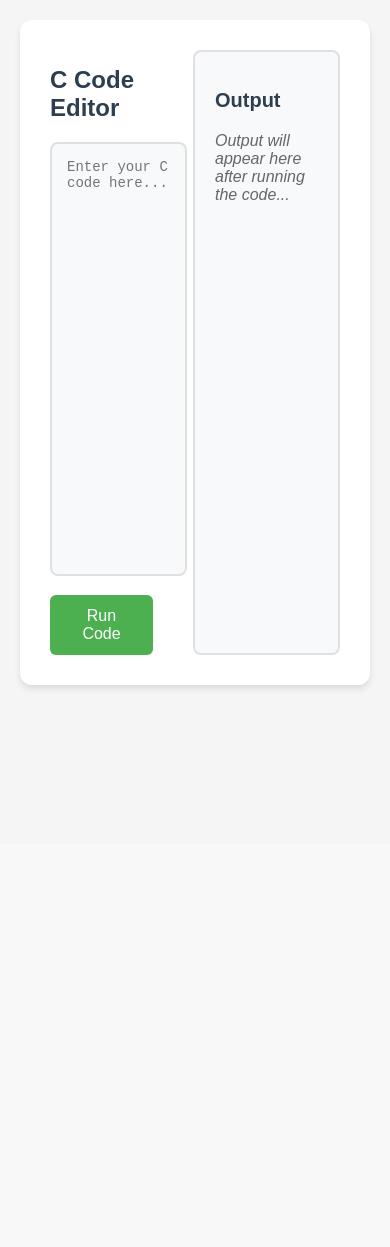
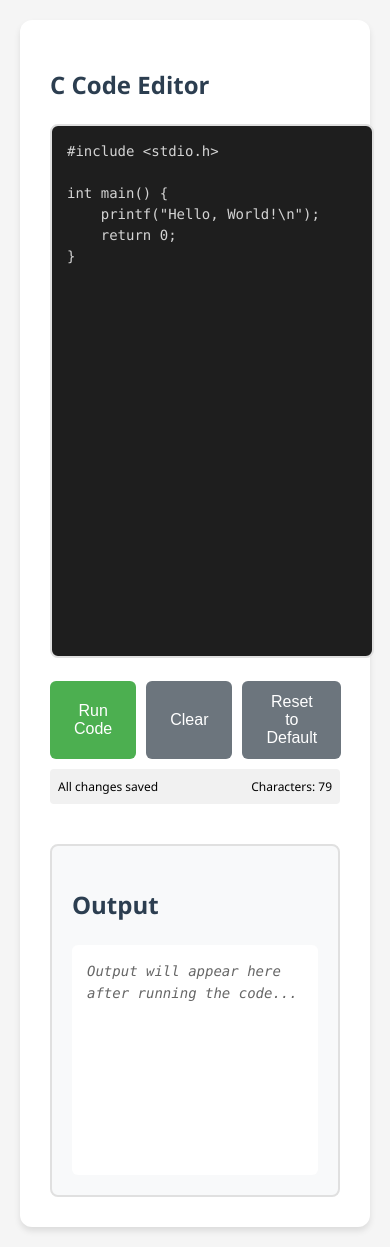
Before and after one commit to pravesh-aryal/webCompilerForC, a Flask app: page / in a window 390 px wide. Before the commit the page ends 690 px from the top, so only its background shows below. Run offline with Flask 3, Linux system fonts and the light colour scheme.

Commit message:
Improved UI and some features

```diff
--- a/app.py
+++ b/app.py
@@ -1,58 +1,125 @@
-from flask import Flask, request
-from flask import render_template
+from flask import Flask, request, render_template, jsonify
 import subprocess
+import os
+import tempfile
+from pathlib import Path
+import logging
+import signal
+from datetime import datetime
 
-
-#grab the text from user and save to .c file program.c
-
-
-
-
-#definition of output file
-output_file = "program"
+logging.basicConfig(
+    level=logging.DEBUG,
+    format='%(asctime)s - %(levelname)s - %(message)s',
+    handlers=[
+        logging.FileHandler('app.log'),
+        logging.StreamHandler()
+    ]
+)
+logger = logging.getLogger(__name__)
 
 app = Flask(__name__)
 
+MAX_EXECUTION_TIME = 5
+MAX_OUTPUT_SIZE = 50000
+COMPILE_TIMEOUT = 10
+
+class CompilationError(Exception):
+    pass
+
+class ExecutionError(Exception):
+    pass
+
+def sanitize_output(output: str, max_length: int = MAX_OUTPUT_SIZE) -> str:
+    """Sanitize and truncate output if necessary"""
+    if len(output) > max_length:
+        return output[:max_length] + "\n... (Output truncated due to length)"
+    return output
+
+def compile_and_run(code: str, temp_dir: str) -> str:
+    """Compile and run C code with proper error handling"""
+    c_file = os.path.join(temp_dir, "code.c")
+    output_file = os.path.join(temp_dir, "program")
+
+    try:
+        with open(c_file, 'w') as f:
+            f.write(code)
+    except IOError as e:
+        raise CompilationError(f"Failed to write code to file: {str(e)}")
+
+    try:
+        compile_result = subprocess.run(
+            ["gcc", c_file, "-o", output_file, "-Wall", "-Wextra"],
+            capture_output=True,
+            text=True,
+            timeout=COMPILE_TIMEOUT
+        )
+
+        if compile_result.returncode != 0:
+            raise CompilationError(compile_result.stderr)
+    except subprocess.TimeoutExpired:
+        raise CompilationError("Compilation timed out")
+    except subprocess.SubprocessError as e:
+        raise CompilationError(f"Compilation failed: {str(e)}")
+
+    try:
+        result = subprocess.run(
+            [output_file],
+            capture_output=True,
+            text=True,
+            timeout=MAX_EXECUTION_TIME
+        )
+
+        output = result.stdout
+        if result.stderr:
+            output += f"\nErrors:\n{result.stderr}"
+
+        return sanitize_output(output)
+    except subprocess.TimeoutExpired:
+        raise ExecutionError("Program execution timed out (possible infinite loop)")
+    except subprocess.SubprocessError as e:
+        raise ExecutionError(f"Program execution failed: {str(e)}")
 
 @app.route("/")
 def home():
     return render_template("home.html")
 
-@app.route("/run/", methods=['GET', 'POST'])
+@app.route("/run/", methods=['POST'])
 def run_code():
-    print("The code is running when the button is clicked.")
-    c_file = "code.c"
-    code = request.form['programByUser']
-    with open('code.c', 'w') as f:
-        f.write(code)
+    code = request.form.get('programByUser', '').strip()
+    if not code:
+        return render_template("home.html", code_result="No code provided")
 
-    #when runCode clicked
+    temp_dir = tempfile.mkdtemp()
     try:
-        subprocess.run(
-            ["gcc", c_file, "-o", output_file],
-            check = True
-        )
-
-        #run the compiled exec.
-        result = subprocess.run(
-            ["./" + output_file],
-            stdout=subprocess.PIPE,
-            stderr=subprocess.PIPE
-        )
-
-        #output string to be displayed to the user
-        output_string = result.stdout.decode()
-
-    except subprocess.CalledProcessError as e:
-        output_string = "Compilation error: "
-
-    return render_template("home.html", code_result = output_string)
+        output = compile_and_run(code, temp_dir)
+        return render_template("home.html",
+                             code=code,
+                             code_result=output)
+    except CompilationError as e:
+        logger.error(f"Compilation error: {str(e)}")
+        return render_template("home.html",
+                             code=code,
+                             code_result=f"Compilation Error:\n{str(e)}")
+    except ExecutionError as e:
+        logger.error(f"Execution error: {str(e)}")
+        return render_template("home.html",
+                             code=code,
+                             code_result=f"Execution Error:\n{str(e)}")
+    except Exception as e:
+        logger.error(f"Unexpected error: {str(e)}")
+        return render_template("home.html",
+                             code=code,
+                             code_result="An unexpected error occurred. Please try again.")
+    finally:
 
 
+        try:
+            if os.path.exists(temp_dir):
+                for file in os.listdir(temp_dir):
+                    os.remove(os.path.join(temp_dir, file))
+                os.rmdir(temp_dir)
+        except Exception as e:
+            logger.error(f"Cleanup error: {str(e)}")
 
-
-
-#executes when user runs the code
-# @app.route("/run")
-# def run():
-#     #need to create a file with the text provided by the user
+if __name__ == "__main__":
+    app.run(debug=True)
--- a/templates/home.html
+++ b/templates/home.html
@@ -4,30 +4,247 @@
     <meta charset="UTF-8">
     <meta name="viewport" content="width=device-width, initial-scale=1.0">
     <title>C Code Editor</title>
+    <style>
+        :root {
+            --primary-color: #4CAF50;
+            --primary-hover: #45a049;
+            --bg-color: #f5f5f5;
+            --editor-bg: #1e1e1e;
+            --editor-text: #d4d4d4;
+            --border-color: #e0e0e0;
+            --shadow: 0 4px 6px rgba(0, 0, 0, 0.1);
+        }
+
+        body {
+            background-color: var(--bg-color);
+            font-family: 'Segoe UI', Arial, sans-serif;
+            margin: 0;
+            padding: 20px;
+            line-height: 1.6;
+        }
+
+        .container {
+            display: flex;
+            flex-direction: row;
+            gap: 40px;
+            max-width: 1400px;
+            margin: 0 auto;
+            background-color: white;
+            padding: 30px;
+            border-radius: 12px;
+            box-shadow: var(--shadow);
+        }
+
+        .editor-section, .output-section {
+            flex: 1;
+            display: flex;
+            flex-direction: column;
+        }
+
+        .title {
+            color: #2c3e50;
+            margin-bottom: 20px;
+            font-size: 24px;
+            font-weight: 600;
+        }
+
+        .editor-container {
+            position: relative;
+            flex-grow: 1;
+        }
+
+        #codeEditor {
+            width: 100%;
+            height: 500px;
+            padding: 15px;
+            border: 2px solid var(--border-color);
+            border-radius: 8px;
+            font-family: 'Consolas', 'Courier New', monospace;
+            font-size: 14px;
+            resize: none;
+            background-color: var(--editor-bg);
+            color: var(--editor-text);
+            line-height: 1.5;
+            tab-size: 4;
+        }
+
+        .button-container {
+            display: flex;
+            gap: 10px;
+            margin-top: 15px;
+        }
+
+        .button {
+            background-color: var(--primary-color);
+            color: white;
+            padding: 12px 24px;
+            border: none;
+            border-radius: 6px;
+            cursor: pointer;
+            font-size: 16px;
+            transition: background-color 0.3s, transform 0.1s;
+        }
+
+        .button:hover {
+            background-color: var(--primary-hover);
+            transform: translateY(-1px);
+        }
+
+        .button.secondary {
+            background-color: #6c757d;
+        }
+
+        .button.secondary:hover {
+            background-color: #5a6268;
+        }
+
+        .output-section {
+            background-color: #f8f9fa;
+            padding: 20px;
+            border-radius: 8px;
+            border: 2px solid var(--border-color);
+        }
+
+        .output-content {
+            font-family: 'Consolas', 'Courier New', monospace;
+            background-color: white;
+            padding: 15px;
+            border-radius: 6px;
+            margin: 0;
+            white-space: pre-wrap;
+            font-size: 14px;
+            color: #333;
+            min-height: 200px;
+            max-height: 500px;
+            overflow-y: auto;
+        }
+
+        .placeholder {
+            color: #666;
+            font-style: italic;
+        }
+
+        .status-bar {
+            display: flex;
+            justify-content: space-between;
+            align-items: center;
+            padding: 8px;
+            background-color: #f1f1f1;
+            border-radius: 4px;
+            margin-top: 10px;
+            font-size: 12px;
+        }
+
+        @media (max-width: 1024px) {
+            .container {
+                flex-direction: column;
+            }
+        }
+    </style>
 </head>
-<body style="background-color: #f5f5f5; font-family: Arial, sans-serif; margin: 0; padding: 20px;">
-    <div style="display: flex; flex-direction: row; gap: 40px; max-width: 1200px; margin: 0 auto; background-color: white; padding: 30px; border-radius: 12px; box-shadow: 0 4px 6px rgba(0, 0, 0, 0.1);">
-        <div style="flex: 1;">
-            <h1 style="color: #2c3e50; margin-bottom: 20px; font-size: 24px;">C Code Editor</h1>
-            <form action="/run/" method="post">
-                <textarea name="programByUser" id="" rows="25" cols="25"
-                    style="width: 100%; padding: 15px; border: 2px solid #e0e0e0; border-radius: 8px; font-family: 'Courier New', monospace; font-size: 14px; resize: none; background-color: #f8f9fa;"
-                    placeholder="Enter your C code here..."></textarea>
-                <button name="runCodeBtn" type="submit"
-                    style="background-color: #4CAF50; color: white; padding: 12px 24px; border: none; border-radius: 6px; cursor: pointer; font-size: 16px; margin-top: 15px; transition: background-color 0.3s;"
-                    onmouseover="this.style.backgroundColor='#45a049'"
-                    onmouseout="this.style.backgroundColor='#4CAF50'">Run Code</button>
+<body>
+    <div class="container">
+        <div class="editor-section">
+            <h1 class="title">C Code Editor</h1>
+            <form id="codeForm" action="/run/" method="post">
+                <div class="editor-container">
+                    <textarea id="codeEditor" name="programByUser" spellcheck="false">{{ code if code else '' }}</textarea>
+                </div>
+                <div class="button-container">
+                    <button type="submit" class="button">Run Code</button>
+                    <button type="button" class="button secondary" onclick="clearCode()">Clear</button>
+                    <button type="button" class="button secondary" onclick="resetToDefault()">Reset to Default</button>
+                </div>
+                <div class="status-bar">
+                    <span id="saveStatus">All changes saved</span>
+                    <span id="charCount">Characters: 0</span>
+                </div>
             </form>
         </div>
 
-        <div style="flex: 1; background-color: #f8f9fa; padding: 20px; border-radius: 8px; border: 2px solid #e0e0e0;">
-            <h2 style="color: #2c3e50; margin-bottom: 20px; font-size: 20px;">Output</h2>
-            {% if code_result %}
-                <p style="font-family: 'Courier New', monospace; background-color: white; padding: 15px; border-radius: 6px; margin: 0; white-space: pre-wrap; font-size: 14px; color: #333;">{{code_result}}</p>
-            {% else %}
-                <p style="color: #666; font-style: italic;">Output will appear here after running the code...</p>
-            {% endif %}
+        <div class="output-section">
+            <h2 class="title">Output</h2>
+            <div class="output-content" id="outputArea">
+
+                    {%- if code_result -%}
+                        {{ code_result }}
+                    {%- else -%}
+
+                    <span class="placeholder">Output will appear here after running the code...</span>
+                {%- endif -%}
+            </div>
         </div>
     </div>
+
+    <script>
+        // default hello world program
+        const defaultCode = `#include <stdio.h>
+
+int main() {
+    printf("Hello, World!\\n");
+    return 0;
+}`;
+
+        const codeEditor = document.getElementById('codeEditor');
+        const saveStatus = document.getElementById('saveStatus');
+        const charCount = document.getElementById('charCount');
+        let saveTimeout;
+
+        // load saved code or default
+        window.onload = function() {
+            const savedCode = localStorage.getItem('savedCode');
+            if (savedCode && !codeEditor.value) {
+                codeEditor.value = savedCode;
+            } else if (!codeEditor.value) {
+                codeEditor.value = defaultCode;
+            }
+            updateCharCount();
+        };
+
+        codeEditor.addEventListener('input', function() {
+            clearTimeout(saveTimeout);
+            saveStatus.textContent = 'Saving...';
+            updateCharCount();
+
+            saveTimeout = setTimeout(() => {
+                localStorage.setItem('savedCode', codeEditor.value);
+                saveStatus.textContent = 'All changes saved';
+            }, 500);
+        });
+
+        function updateCharCount() {
+            charCount.textContent = `Characters: ${codeEditor.value.length}`;
+        }
+
+        function clearCode() {
+            if (confirm('Are you sure you want to clear the editor?')) {
+                codeEditor.value = '';
+                localStorage.removeItem('savedCode');
+                updateCharCount();
+            }
+        }
+
+        function resetToDefault() {
+            if (confirm('Reset to default Hello World program?')) {
+                codeEditor.value = defaultCode;
+                localStorage.setItem('savedCode', defaultCode);
+                updateCharCount();
+            }
+        }
+
+        codeEditor.addEventListener('keydown', function(e) {
+            if (e.key === 'Tab') {
+                e.preventDefault();
+                const start = this.selectionStart;
+                const end = this.selectionEnd;
+                this.value = this.value.substring(0, start) + '    ' + this.value.substring(end);
+                this.selectionStart = this.selectionEnd = start + 4;
+            }
+        });
+
+        document.getElementById('codeForm').addEventListener('submit', function(e) {
+            localStorage.setItem('savedCode', codeEditor.value);
+        });
+    </script>
 </body>
 </html>
```
Also changed, not shown: templates/code_result.html (deleted, +0 -9 lines), 3 other files.
